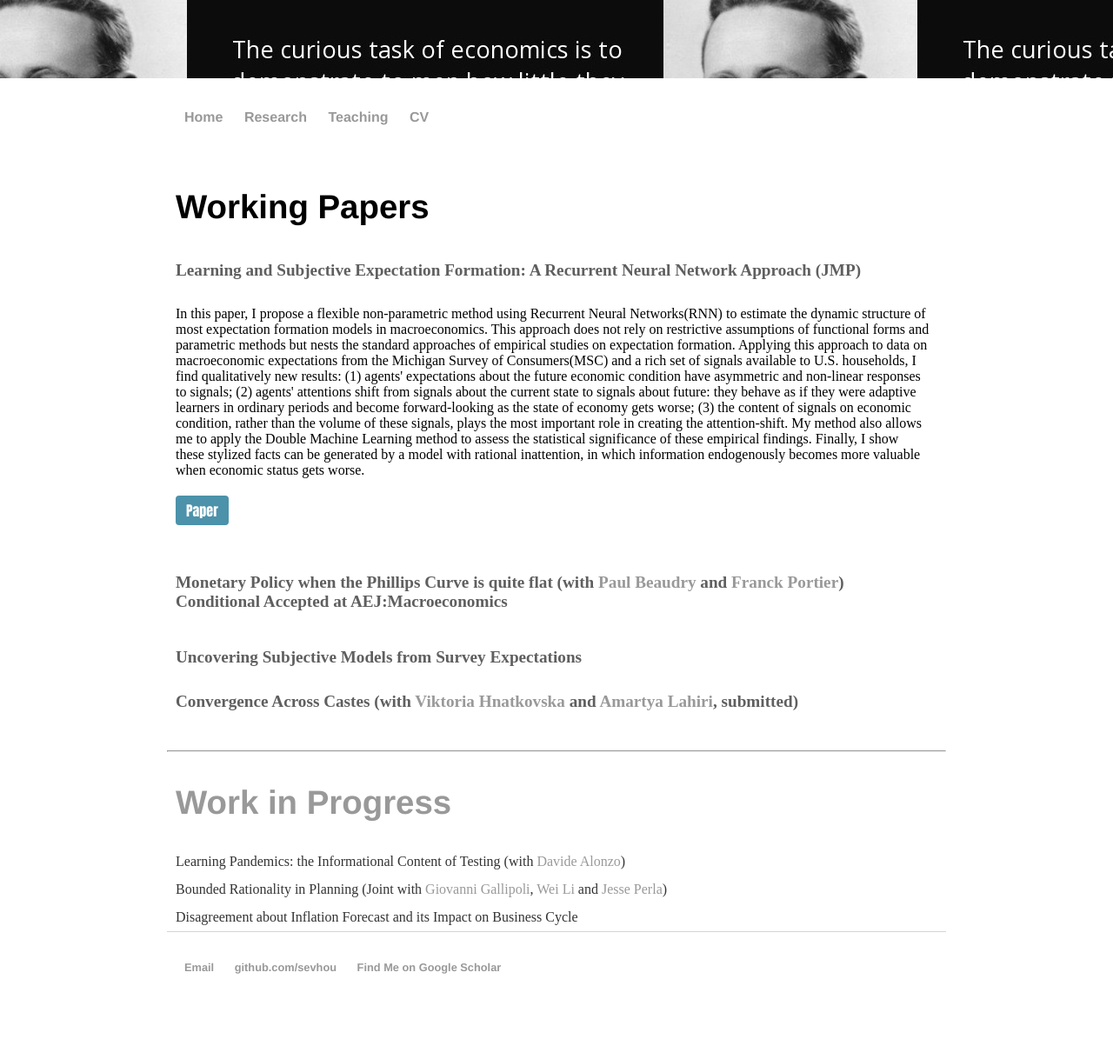
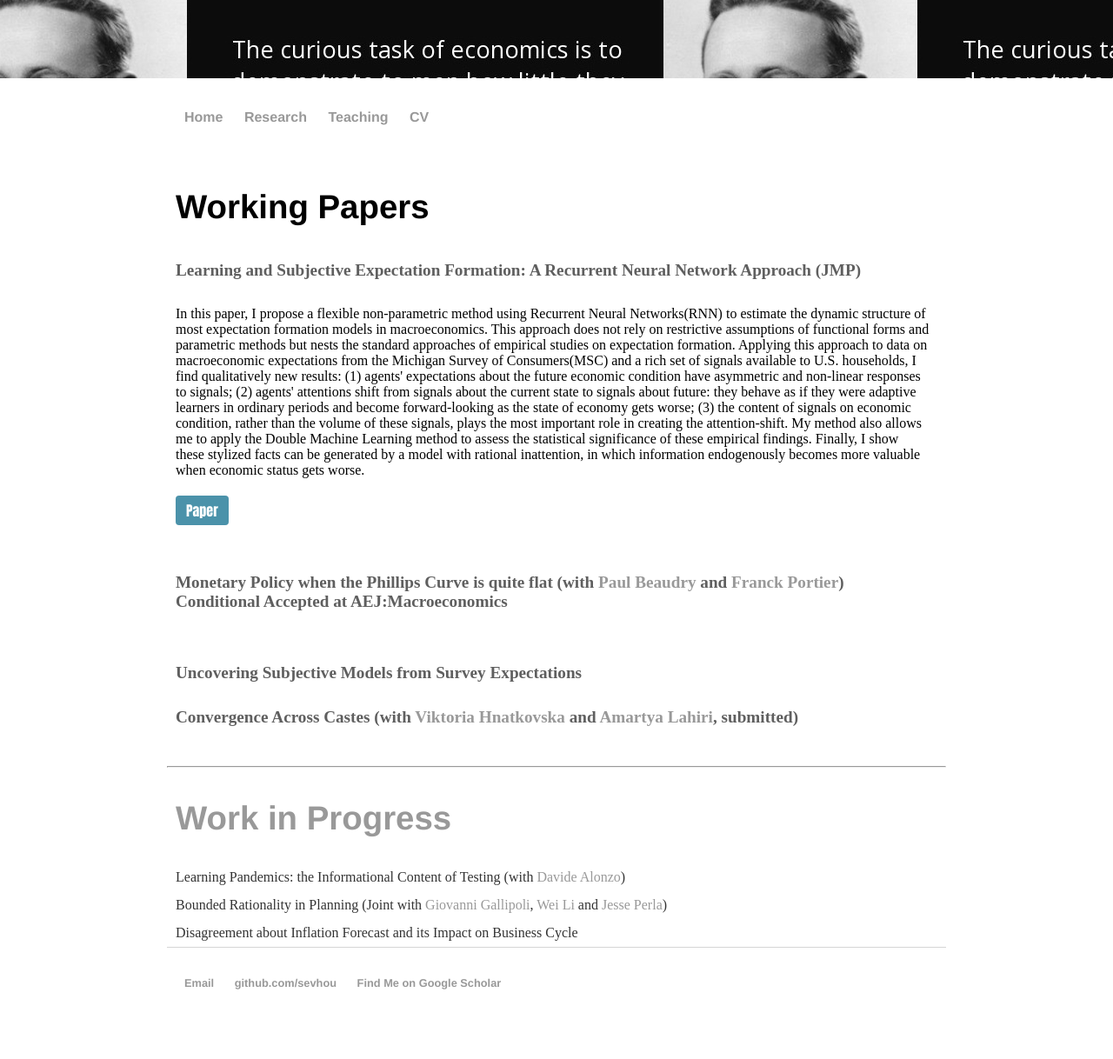
Before and after one commit to sevhou/sevhou.github.io, a Jekyll site: the page built from research/index.html, in a window 1280 px wide. Shown: the whole page at 87% size. Built offline with Jekyll 4.4.1, drawn with Linux system fonts in a browser that asks for light colours.

Commit message:
Update index.html

```diff
--- a/research/index.html
+++ b/research/index.html
@@ -32,12 +32,12 @@ title: Research
 	Conditional Accepted at AEJ:Macroeconomics</h2><br>
     <div class="box">
         <div class="box-inner">This papers examines an environment where the Phillips curve is locally quite flat and in which a cost channel of monetary policy may also be at play. The aim of the paper is two fold. First, we highlight conditions under which a relatively flat  Phillips Curve  can invalidate standard prescriptions regarding how monetary policy should be conducted to control inflation. In particular, we discuss the desirability of   a "Go Big or Stay Home" principle for monetary policy under a certain parameter configuration. This principle refers to the desirability of either responding to shocks in a very aggressive way or  not at all, if one aims is to maintain inflation close to target. In the second part of the paper we explore the empirical relevance of the parameter configuration that would favor this principle. To this end,  we provide structural estimates from full model estimation as well as provide evidence based on more direct estimation of the Phillips curve.  The results from both exercises give  substantial support to the configuration of interest.  We use the framework to offer an explanation to recent puzzles associated the behavior of inflation including the possibility of falling into a low inflation trap.
-<br>
+
 <br><a href="https://sevhou.github.io/research/BHP2022.pdf" class="bluebutton">Paper</a>
       </div>
     </div>
 
-    <h2 type="button" class="slide-toggle">Uncovering Subjective Models from Survey Expectations</h2>
+    <br><h2 type="button" class="slide-toggle">Uncovering Subjective Models from Survey Expectations</h2>
     <div class="box">
         <div class="box-inner">Expectations about different macroeconomic aspects correlate with each other. Using Michigan Survey of Consumers (MSC), I found consumers' inflation expectation is positively correlated with expectations on unemployment status. Such a correlation is inconsistent with realized data, professionals' belief, and the standard New Keynesian Model. I then perform a structural test in the framework of noisy information model and show that consumers form their expectations on multiple macroeconomic variables jointly rather than independently, thus causing these expectations to be correlated with each other. These results imply the consumers have a subjective model about how macroeconomics variables are correlated that is different from the professionals and the reality. In particular, consumers believe economic conditions will be worse during episode with extensive inflation news, even if there's only mild inflation, causing their average expectation on inflation to co-move with that of unemployment and business condition. These patterns call for explanations on how agents form beliefs on interactions between macroeconomic variables that are different from the actual structure of data. They also suggest Central Bank should use inflation-related expectation management policy with cautious, as such policy may induce pessimistic responses among households.
 
```
